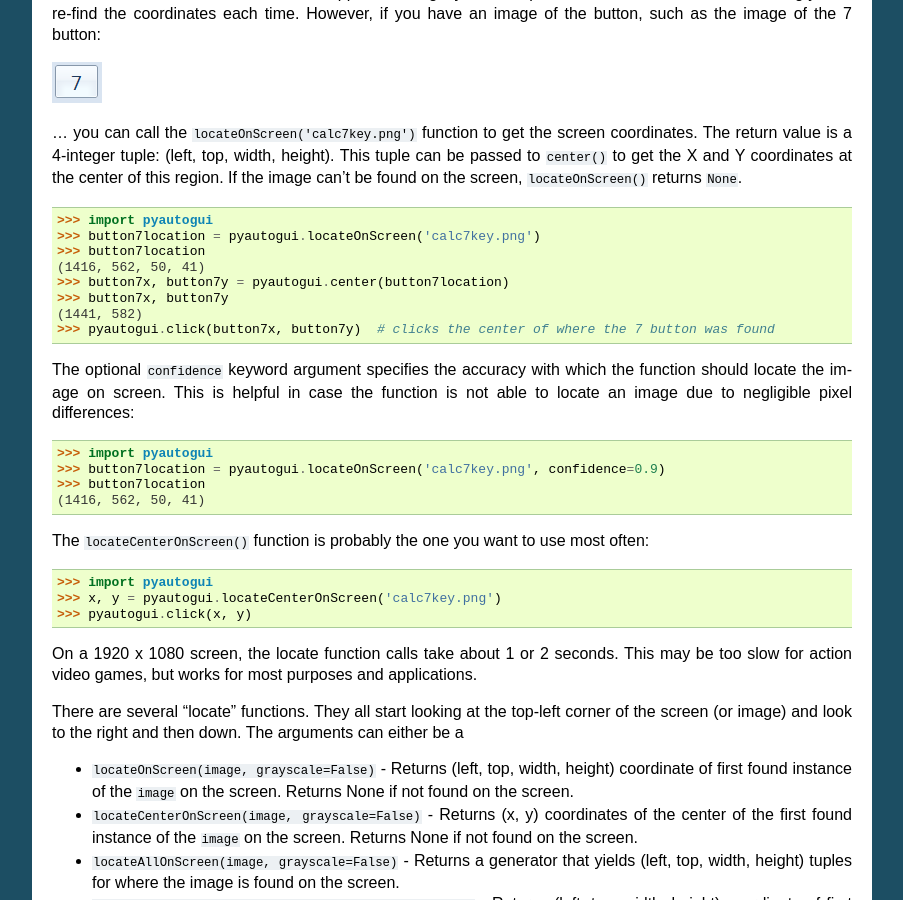
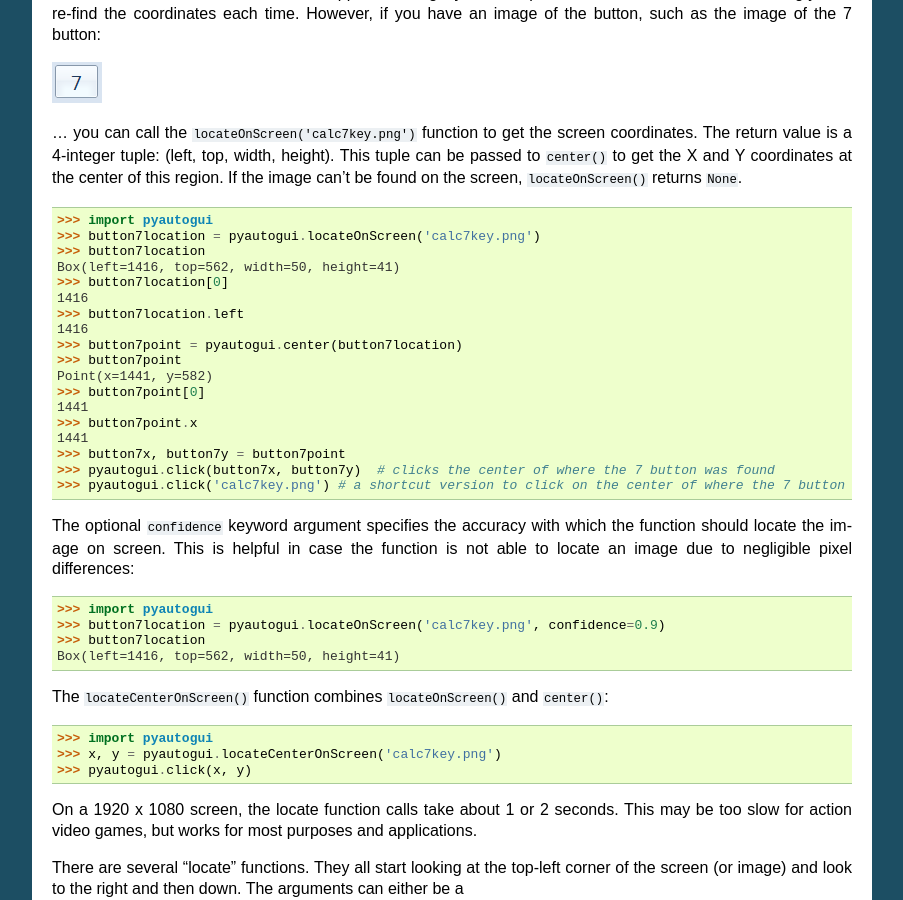
Before and after one commit to asweigart/pyautogui, a Sphinx documentation site: the page built from docs/screenshot.rst, in a window 1280 px wide and 900 px high, scrolled down 1335 px. Shown: the whole window, without its empty margins (198-1101 px from the left). Built offline with Sphinx 7.4.7, drawn with Linux system fonts in a browser that asks for light colours; some of the changed text lies outside the part shown.

```diff
--- a/CHANGES.txt
+++ b/CHANGES.txt
@@ -1,4 +1,5 @@
-v0.9.38, 2018/09/05 -- Added tox and fixed setup.py for Python 2 compatibility.
+v0.9.40, 2018/12/26 -- Created FAILSAFE_POINT constant instead of hard coding (0, 0), add move(), drag(), write() names. Adding PyGetWindow.
+v0.9.39, 2018/09/05 -- Added tox and fixed setup.py for Python 2 compatibility.
 v0.9.38, 2018/07/21 -- Removing non-ascii characters from readme because it causes failures when displaying on Windows.
 v0.9.37, 2018/07/18 -- Updating setup.py
 v0.9.36, 2017/04/20 -- Fixed Windows XP problem with the DPI scaling API call.
--- a/docs/screenshot.rst
+++ b/docs/screenshot.rst
@@ -49,20 +49,30 @@
     >>> import pyautogui
     >>> button7location = pyautogui.locateOnScreen('calc7key.png')
     >>> button7location
-    (1416, 562, 50, 41)
-    >>> button7x, button7y = pyautogui.center(button7location)
-    >>> button7x, button7y
-    (1441, 582)
+    Box(left=1416, top=562, width=50, height=41)
+    >>> button7location[0]
+    1416
+    >>> button7location.left
+    1416
+    >>> button7point = pyautogui.center(button7location)
+    >>> button7point
+    Point(x=1441, y=582)
+    >>> button7point[0]
+    1441
+    >>> button7point.x
+    1441
+    >>> button7x, button7y = button7point
     >>> pyautogui.click(button7x, button7y)  # clicks the center of where the 7 button was found
+    >>> pyautogui.click('calc7key.png') # a shortcut version to click on the center of where the 7 button was found
 
 The optional `confidence` keyword argument specifies the accuracy with which the function should locate the image on screen. This is helpful in case the function is not able to locate an image due to negligible pixel differences:
 
     >>> import pyautogui
     >>> button7location = pyautogui.locateOnScreen('calc7key.png', confidence=0.9)
     >>> button7location
-    (1416, 562, 50, 41)
+    Box(left=1416, top=562, width=50, height=41)
 
-The `locateCenterOnScreen()` function is probably the one you want to use most often:
+The `locateCenterOnScreen()` function combines `locateOnScreen()` and `center()`:
 
     >>> import pyautogui
     >>> x, y = pyautogui.locateCenterOnScreen('calc7key.png')
@@ -123,8 +133,13 @@
 Or as a single function, call the `pixel()` PyAutoGUI function, which is a wrapper for the previous calls:
 
     >>> import pyautogui
-    >>> pyautogui.pixel(100, 200)
-    (130, 135, 144)
+    >>> pix = pyautogui.pixel(100, 200)
+    >>> pix
+    RGB(red=130, green=135, blue=144)
+    >>> pix[0]
+    130
+    >>> pix.red
+    130
 
 If you just need to verify that a single pixel matches a given pixel, call the `pixelMatchesColor()` function, passing it the X coordinate, Y coordinate, and RGB tuple of the color it represents:
 
--- a/setup.py
+++ b/setup.py
@@ -23,7 +23,7 @@
     license='BSD',
     packages=['pyautogui'],
     test_suite='tests',
-    install_requires=['pymsgbox', 'PyTweening>=1.0.1', 'Pillow', 'pyscreeze'],
+    install_requires=['pymsgbox', 'PyTweening>=1.0.1', 'Pillow', 'pyscreeze', 'pygetwindow'],
     keywords="gui automation test testing keyboard mouse cursor click press keystroke control",
     classifiers=[
         'Development Status :: 4 - Beta',
```
Also changed, not shown: docs/mouse.rst (+8 -8 lines), 2 other files.
